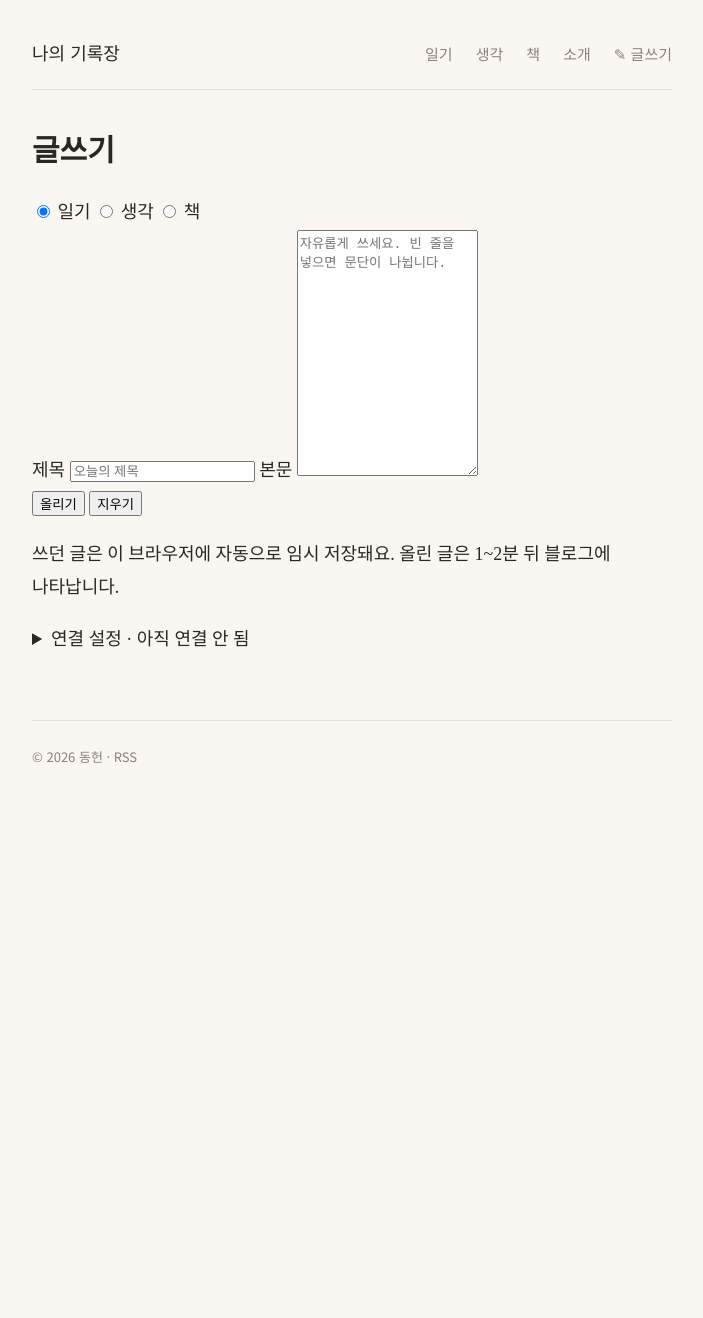
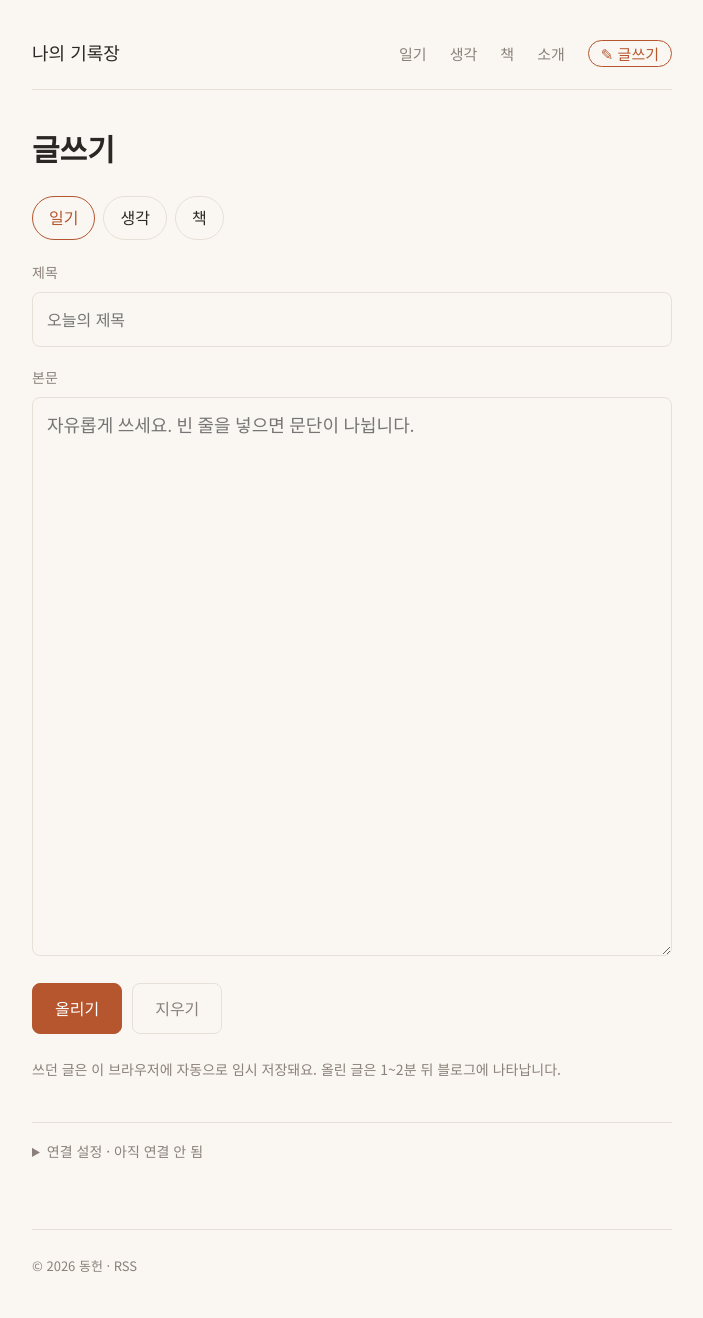
Before and after one commit to dongheon3114/dongheon3114.github.io, a Jekyll site: the page built from write.html, in a window 1280 px wide. Shown: the whole page, without its empty margins (288-991 px from the left). Built offline with Jekyll 4.4.1, drawn with Linux system fonts in a browser that asks for light colours; some web fonts are replaced; before the commit the page ends 900 px from its top, so only the background shows below that.

Commit message:
Add files via upload

```diff
--- a/assets/css/style.css
+++ b/assets/css/style.css
@@ -81,6 +81,41 @@ h2 { font-size: 22px; margin-top: 40px; }
   font-family: var(--sans); font-size: 15px;
 }
 
+.site-header nav a.write-btn {
+  color: var(--accent); border: 1px solid var(--accent);
+  border-radius: 999px; padding: 2px 12px;
+}
+.site-header nav a.write-btn:hover { background: var(--accent); color: var(--bg); text-decoration: none; }
+
+.writer { font-family: var(--sans); font-size: 16px; }
+.kinds { display: flex; gap: 8px; margin-bottom: 20px; }
+.kinds label {
+  border: 1px solid var(--line); border-radius: 999px; padding: 6px 16px; cursor: pointer;
+}
+.kinds input { display: none; }
+.kinds label:has(input:checked) { border-color: var(--accent); color: var(--accent); }
+.field { display: block; margin-bottom: 18px; }
+.field[hidden] { display: none; }
+.field span { display: block; font-size: 14px; color: var(--muted); margin-bottom: 6px; }
+.field input, .field textarea {
+  width: 100%; padding: 12px 14px; font: inherit; color: var(--text);
+  background: transparent; border: 1px solid var(--line); border-radius: 8px;
+}
+.field textarea { font-family: var(--serif); font-size: 18px; line-height: 1.85; resize: vertical; }
+.field input:focus, .field textarea:focus { outline: none; border-color: var(--accent); }
+.actions { display: flex; flex-wrap: wrap; gap: 10px; align-items: center; }
+.btn-primary, .btn-ghost {
+  font: inherit; padding: 10px 22px; border-radius: 8px; cursor: pointer;
+}
+.btn-primary { background: var(--accent); color: #fff; border: 1px solid var(--accent); }
+.btn-ghost { background: transparent; color: var(--muted); border: 1px solid var(--line); }
+.status { font-size: 14px; color: var(--accent); }
+.hint { font-size: 14px; color: var(--muted); line-height: 1.7; margin-top: 24px; }
+.btn-primary:disabled { opacity: .6; cursor: wait; }
+.setup { margin-top: 40px; padding-top: 16px; border-top: 1px solid var(--line); font-size: 14px; color: var(--muted); }
+.setup summary { cursor: pointer; }
+.setup p { line-height: 1.7; }
+
 .site-footer {
   border-top: 1px solid var(--line); padding: 24px 0 40px;
   font-family: var(--sans); font-size: 13px; color: var(--muted);
```
